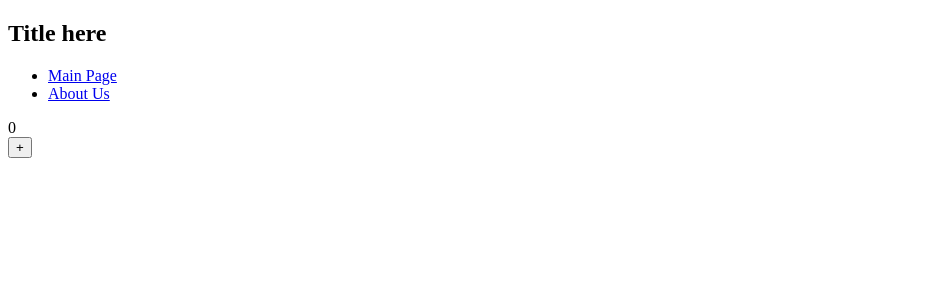
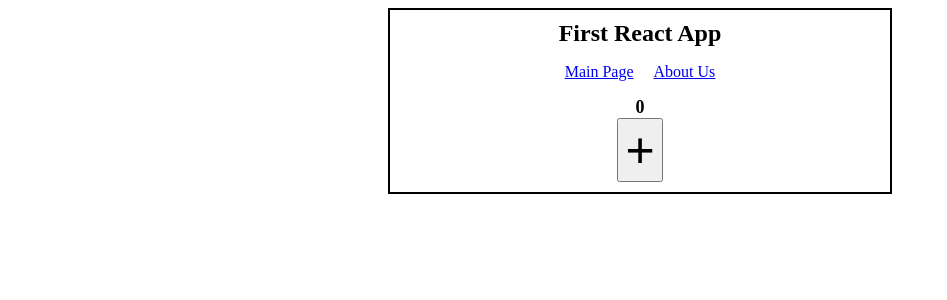
Before and after one commit to PerryM123/React-Beginner-Practice, a PHP site: page / in a window 1280 px wide. Shown: the top 300 px of the page, without its empty margins (0-947 px from the left). Run offline with PHP 8.4, Linux system fonts and the light colour scheme.

Commit message:
Adding stylesheet (SCSS) to the react project

```diff
--- a/css/style.css
+++ b/css/style.css
@@ -1,6 +1,28 @@
-body {
+.box {
+  max-width: 500px;
   border: 2px solid black;
-  color: red;
-  background-color: gray; }
-
-/*# sourceMappingURL=style.css.map */
+  text-align: center;
+  padding: 10px 0;
+  margin: 0 auto;
+}
+.box h2 {
+  margin: 0;
+}
+.box .title {
+  font-weight: bold;
+  font-style: italic;
+}
+.box ul {
+  padding: 0;
+}
+.box ul li {
+  display: inline-block;
+  padding: 0 10px;
+}
+.box .user-portion span {
+  font-size: 18px;
+  font-weight: bold;
+}
+.box .user-portion input {
+  font-size: 50px;
+}
--- a/css/style.min.css
+++ /dev/null
@@ -1 +0,0 @@
-body{border:2px solid #000;color:red;background-color:gray}
--- a/index.php
+++ b/index.php
@@ -10,20 +10,9 @@ https://qiita.com/cubdesign/items/ee8bff7073ebe1979936
     <title>My First React Example</title>
     <script src="./js/0.13.3/react.js"></script>
     <script src="./js/0.13.3/JSXTransformer.js"></script>
-    <style>
-      .the-app {
-        height: 500px;
-        width: 500px;
-        border: 2px solid black;
-        text-align: center;
-      }
-      .title {
-        font-weight: bold;
-        font-style: italic;
-      }
-    </style>
+    <link rel="stylesheet" type="text/css" href="./css/style.css">
   </head>
   <body>
-    <div id="box"></div>
+    <div id="react-app"></div>
     <script src="./js/my-code.js" type="text/jsx"></script>
   </html>
--- a/js/my-code.js
+++ b/js/my-code.js
@@ -5,8 +5,8 @@ class AppComponent extends React.Component {
   }
   render() {
     return (
-      <div>
-        <TitleComponent/>
+      <div className="box">
+        <TitleComponent title="First React App"/>
         <NavigationComponent/>
         <IncreaseValueComponent/>
       </div>
@@ -22,7 +22,7 @@ class TitleComponent extends React.Component {
   render() {
     return (
       <h2>
-        Title here
+        {this.props.title}
       </h2>
     )
   }
@@ -74,7 +74,7 @@ class IncreaseValueComponent extends React.Component {
   }
   render() {
     return (
-      <div>
+      <div className="user-portion">
         <span>{this.state.value}</span>
         <div>
           <input type="button" value="+" onClick={this.change} />
@@ -87,6 +87,6 @@ class IncreaseValueComponent extends React.Component {
 /* Render */
 React.render(
   <AppComponent/>,
-  document.getElementById('box')
+  document.getElementById('react-app')
 );
 /* // Render */
--- a/sass/style.scss
+++ b/sass/style.scss
@@ -1,5 +1,31 @@
-body {
-	border: 2px solid black;
-	color: red;
-	background-color: gray;
+.box {
+  max-width: 500px;
+  border: 2px solid black;
+  text-align: center;
+  padding: 10px 0;
+  margin: 0 auto;
+
+  h2 {
+	  margin: 0;
+	}
+	.title {
+	  font-weight: bold;
+	  font-style: italic;
+	}
+	ul {
+	  padding: 0;
+		li {
+		  display: inline-block;
+		  padding: 0 10px;
+		}
+	}
+	.user-portion {
+	  span {
+	  	font-size: 18px;
+	  	font-weight: bold;
+	  }
+	  input {
+	  	font-size: 50px;
+	  }
+	}
 }
```
Also changed, not shown: css/stylesheet.css (deleted), css/stylesheet.min.css (deleted), 1 other file.
